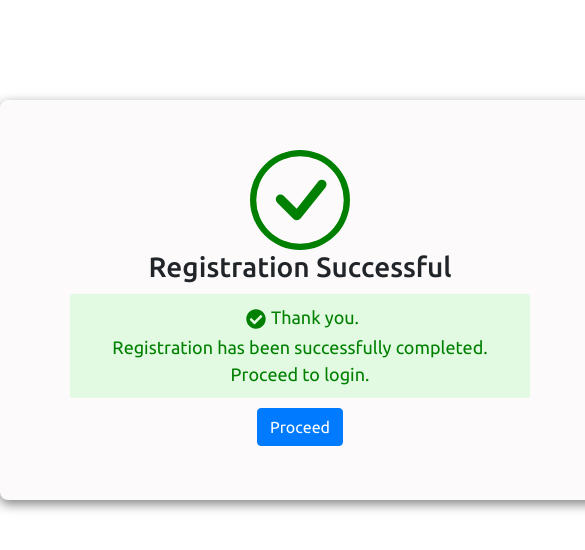
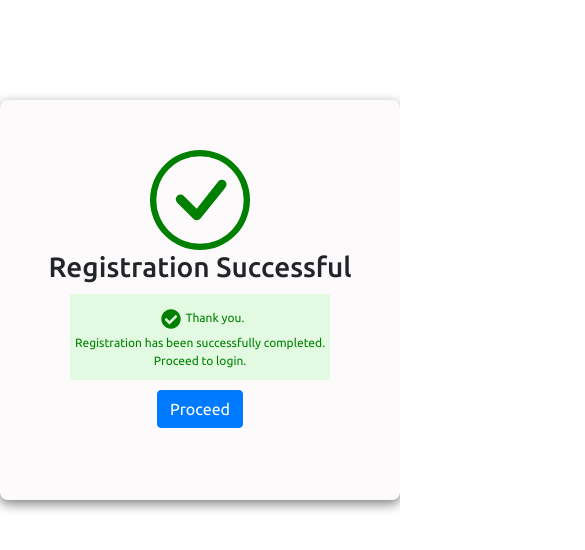
Before and after one commit to Mezebu/gamers, a React (Create React App) app: page /success in a window 390 px wide. Shown: the top 550 px of the page, 585 px wide, since content can reach past the window. Built offline with nearby package versions, Linux system fonts and the light colour scheme.

Commit message:
Update App.css

```diff
--- a/src/App.css
+++ b/src/App.css
@@ -188,10 +188,10 @@ html {
   border: 1px solid #c8d7f0;
   border-radius: 4px;
 }
-input:focus {
+.form-input:focus {
   outline: none !important;
   border-color: rgb(209, 209, 247);
-  box-shadow: 0 0 3px rgb(192, 192, 248);
+  box-shadow: 0 0 5px rgb(192, 192, 248);
 }
 
 .check-btn {
@@ -307,10 +307,10 @@ input:focus {
   border-radius: 4px;
 }
 
-.login-input:focus {
+.login-form-input:focus {
   outline: none !important;
   border-color: rgb(221, 221, 248);
-  box-shadow: 0 0 3px rgb(219, 219, 245);
+  box-shadow: 0 0 5px rgb(219, 219, 245);
 }
 
 .check-box {
@@ -345,20 +345,66 @@ input:focus {
   justify-content: space-between;
 }
 
+/* Media Queries */
+
+@media (max-width: 768px) {
+  .login-page,
+  .reg-container,
+  .success-page {
+    width: 500px;
+  }
+  .login-page-left,
+  .reg-content-left {
+    display: none;
+  }
+  .login-page-right,
+  .reg-content-right {
+    width: 100%;
+    background: url("./assets/images/Console.png");
+    background-repeat: no-repeat;
+    position: relative;
+    background-size: 100%;
+  }
+
+  .login-form,
+  .form {
+    width: auto;
+  }
+  .reg-input-error-message {
+    margin-right: 10px;
+    font-size: 11px;
+  }
+  .success-text {
+    font-size: 14px;
+  }
+}
+
 @media (max-width: 480px) {
-  .login-page {
+  .login-page,
+  .reg-container,
+  .success-page {
     width: 400px;
   }
-  .login-page-left {
+  .login-page-left,
+  .reg-content-left {
     display: none;
   }
-  .login-page-right {
+  .login-page-right,
+  .reg-content-right {
     width: 100%;
   }
-  .login-form {
+  .login-form,
+  .form {
     width: auto;
   }
   .check-box {
     margin-right: 0;
   }
+  .reg-input-error-message {
+    margin-right: 90px;
+    font-size: 10px;
+  }
+  .success-text {
+    font-size: 12px;
+  }
 }
```
